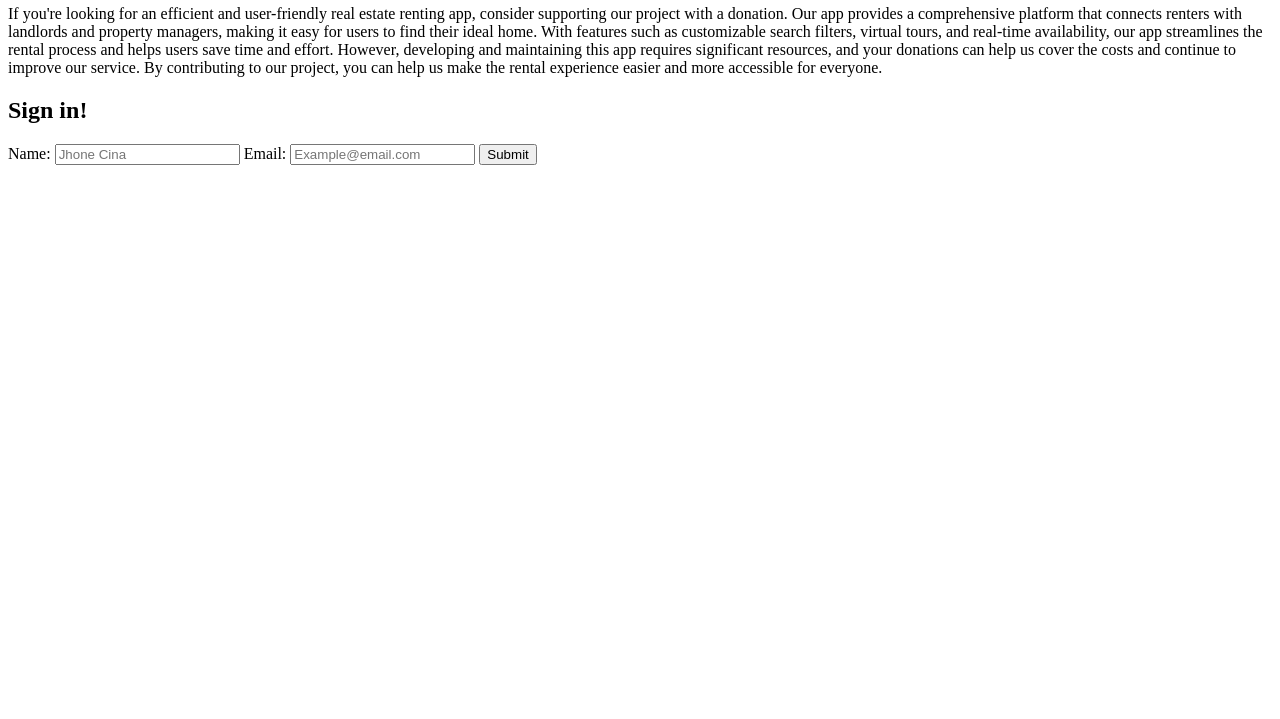
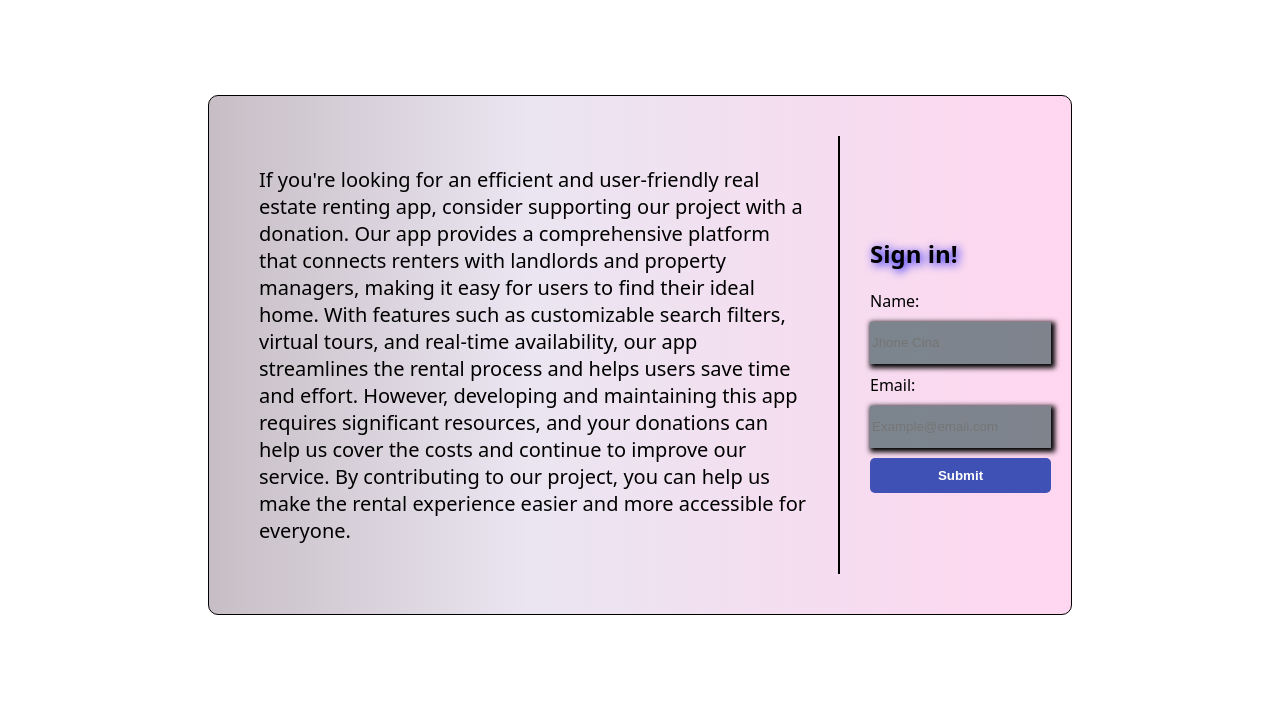
Before and after one commit to SpeeLox/Renta, a plain HTML site: page index.html in a window 1280 px wide. Shown: the part 81-800 px from the top of the page. Drawn offline with Linux system fonts and the light colour scheme.

Commit message:
Update index.html

```diff
--- a/index.html
+++ b/index.html
@@ -5,7 +5,7 @@
 	<meta http-equiv="X-UA-Compatible" content="IE=edge">
 	<meta name="viewport" content="width=device-width, initial-scale=1.0">
 	<title>Renta</title>
-	<link rel="stylesheet" href="/Untitled Folder/style.css">
+	<link rel="stylesheet" href="style.css">
 </head>
 
 <body>
```
